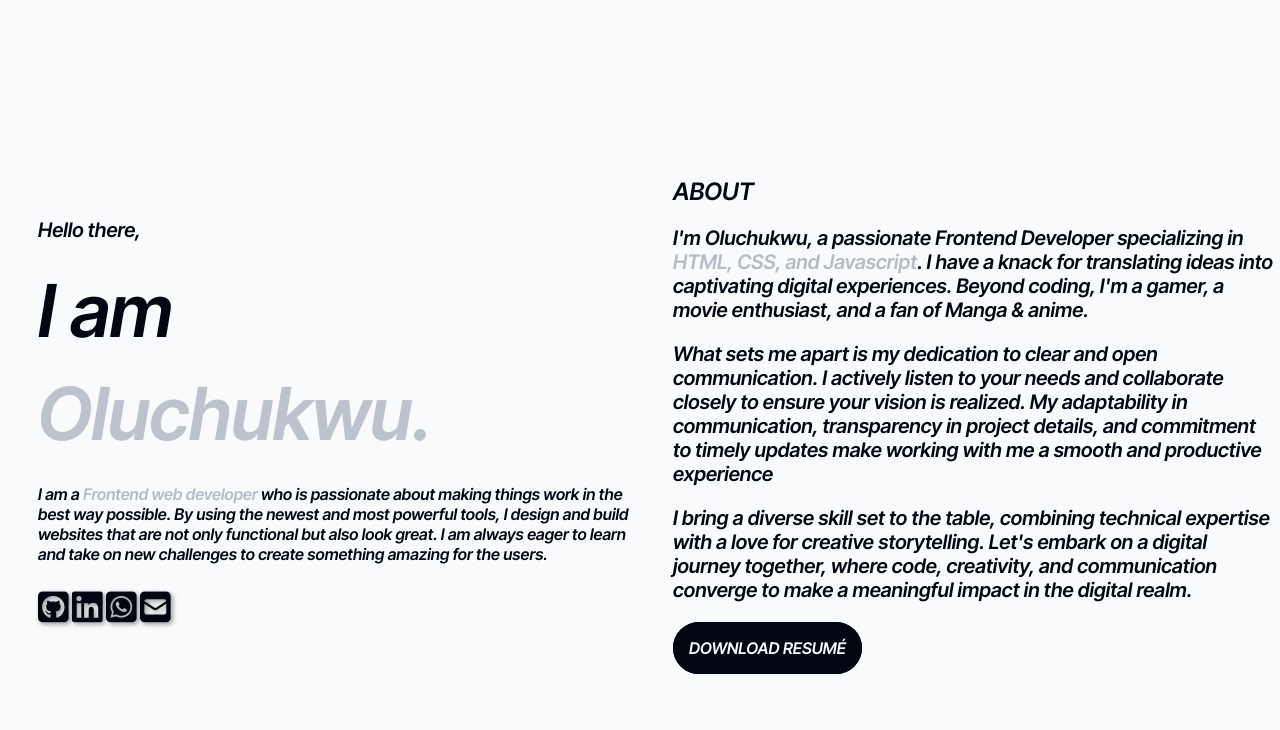
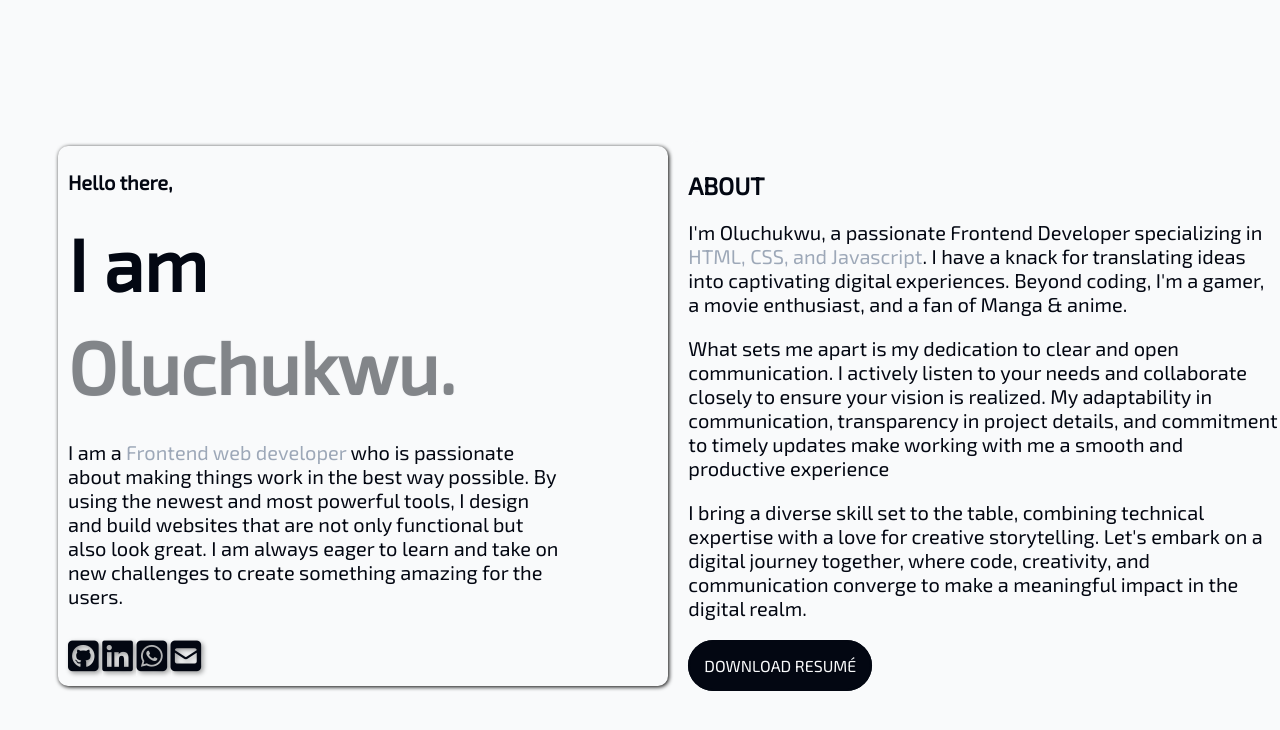
Before and after one commit to thenoxbox/My-website-oo, a plain HTML site: page index.html in a window 1280 px wide. Drawn offline with Linux system fonts and the light colour scheme.

Commit message:
Update index.html

```diff
--- a/index.html
+++ b/index.html
@@ -10,14 +10,14 @@
     <link rel="icon" type="image/x-icon" href="/images/favicon.ico">
     <link rel="preconnect" href="https://fonts.googleapis.com">
     <link rel="preconnect" href="https://fonts.gstatic.com" crossorigin>
-    <link href="https://fonts.googleapis.com/css2?family=Inter+Tight:ital,wght@1,600&display=swap" rel="stylesheet">
+    <link href="https://fonts.googleapis.com/css2?family=Exo+2:ital@0;1&family=Inter+Tight:ital,wght@1,600&display=swap" rel="stylesheet">
      <style>
         /* @font-face {
             font-family: Myfont;
             src: url(/font/mediamoure-regular.ttf);
         } */
         *{
-            font-family: "Inter Tight", sans-serif;
+            font-family: "Exo 2", sans-serif;
             scroll-behavior: smooth;
             box-sizing: border-box;
             background-color: #f9fafb;
@@ -51,6 +51,8 @@
         }
         .body .content{
             position: relative;
+            border-radius: 10px;
+            padding-top: 10px;
             /* background-color: black; */
         }
        .main{
@@ -63,18 +65,20 @@
             display: inline-flex;
             justify-content: center;
             flex-direction: column;
+            padding: 10px;
             gap: 5.4px;
+            border-radius: 10px;
+            box-shadow: 1px 1px 4px rgb(0, 0, 0);
         }
         .main h1{
             color: #030712;
             line-height: 0;
         }
         .main h1 span{
-            animation: pulsate 3s ease-in-out infinite alternate;
+            color: black;
+            animation: pulsate 2.0s ease-in-out infinite alternate;
         }
-        .main h1 span:hover{
-            animation: none;
-        }
+
         @keyframes pulsate {
         from {
         opacity: 1;
@@ -82,7 +86,8 @@
         }
         to {
         opacity: 0.5;
-        text-shadow: 0 0 3px #000; /* Create inner glow pulse */
+        color: #b6bcc6;
+        text-shadow: 0 0 3px #b6bcc6; /* Create inner glow pulse */
         }
         }
         .main h3{
@@ -91,9 +96,9 @@
             line-height: 0.6;
         }
         .main p{
-            font-size: 16px;
-            padding-right: 10px;
-            align-self: center;
+            font-size: 20px;
+            margin-right: 94px;
+            /* align-self: center; */
         }
         p{
             color: #030712;
@@ -109,7 +114,7 @@
             /* text-shadow: 2px 2px 5px rgba(0, 0, 0, 0.4); */
         }
         span{
-        color: #b6bcc6;
+        color: #9da8b8;
         /* text-shadow: 2px 2px 5px rgba(182,188,198,1.000); */
         }
         .dbtn{
@@ -122,10 +127,24 @@
             padding: 14px;
             background-color:#030712;
             border: 2px solid #030712;
-            transition: ease-in-out;
             border-radius: 50rem;
+            transform: translateZ(0);
+            transition-duration: 0.6s;
+            animation: button 2.5s ease-in-out infinite alternate;
+        }
+        @keyframes button{
+            from {
+            background-color:#030712;
+            border: 2px solid #030712;
+            }
+            to {
+            color: #030712;
+            background-color: #f9fafb;
+            border: 2px solid #030712;
+            }
         }
         .dbtn a:hover{
+            cursor: pointer;
             text-decoration: none;
             transition-duration: 0.6s;
             text-align: center;
@@ -134,6 +153,12 @@
             background-color: #f9fafb;
             border: 2px solid #030712;
             border-radius: 50rem;
+            animation: none;
+            box-shadow: 2px 2px 5px rgba(0, 0, 0, 0.9),  /* Subtle bottom-right shadow */
+            -2px -2px 5px rgba(255, 255, 255, 0.7); /* Top-left highlight */
+        }
+        .dbtn a:active {
+            transform: translateZ(-3px);  /* Button pressed state (slight downward shift) */
         }
         .socials{
             padding-top: none;
@@ -144,10 +169,16 @@
             color: #030712;
             font-size: 35px;
             text-shadow: 2px 2px 5px rgba(0, 0, 0, 0.4);
+            transform: translateZ(0);
+            transition-duration: 0.4s;
         }
         .socials a:hover{
-            color: #b6bcc6;
+            color: #9da8b8;
+            /* transform: translateZ(0); */
             transition-duration: 0.4s;
+        }
+        .socials:active {
+            transform: translateZ(-3px);  /* Button pressed state (slight downward shift) */
         }
        @media (max-width:600px) {
             .container{
@@ -159,6 +190,8 @@
             .main{
                 position: relative;
                 padding-right: 10px;
+                border: 1px solid black;
+                box-shadow: 4px 8px 1px rgb(0, 0, 0);
             }
             .main h1{
                 font-size: 50px;
@@ -168,6 +201,7 @@
                 align-items: center;
             }
             .body .content{
+                padding-top: none;
                 width: 90%;
             }
        }
@@ -176,6 +210,7 @@
 <body>
     <div class="header"></div>
     <div class="container">
+        <div class="header"></div>
         <div class="main">
             <!-- <div class="header"></div> -->
             <h3>Hello there,</h3>
@@ -207,7 +242,10 @@
                         </div>
                     </div>
                     <div class="dbtn"><a href="/Chukwuemeka Oluchukwu CV (1).doc">DOWNLOAD RESUMÉ </a></div>
-                <div class="skills"></div>
+                <div class="skills">
+
+                </div>
+                </div>
                 </div>
             </div>
         </div>
```
